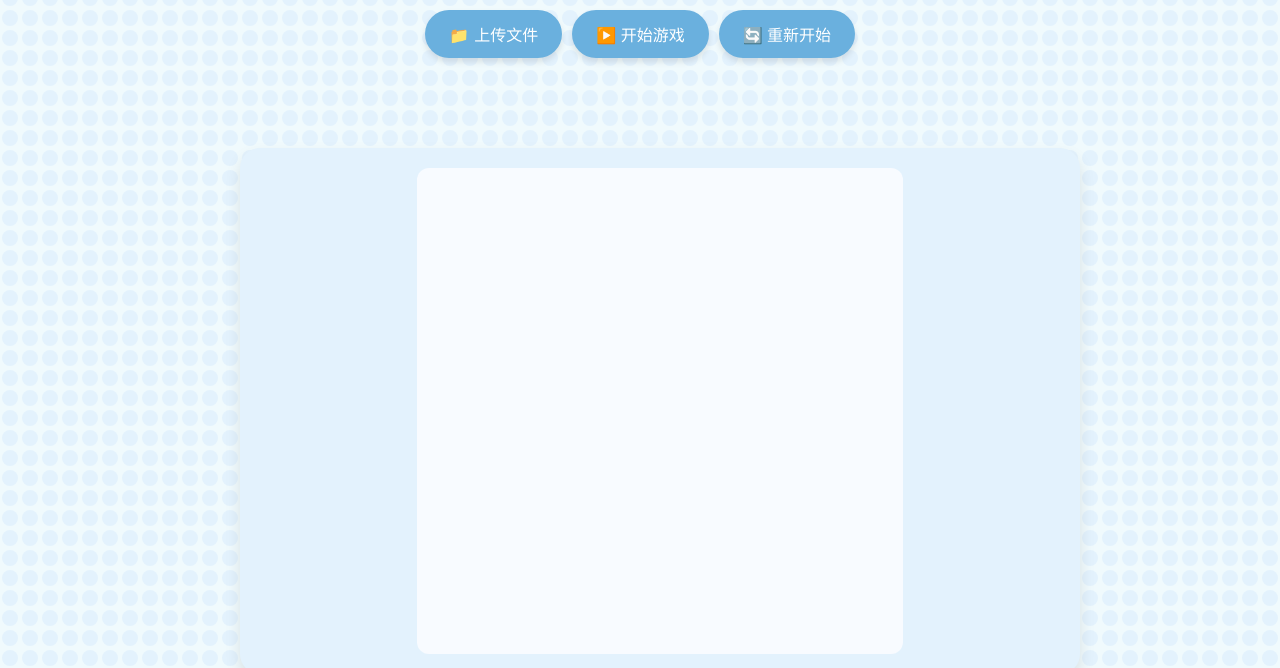
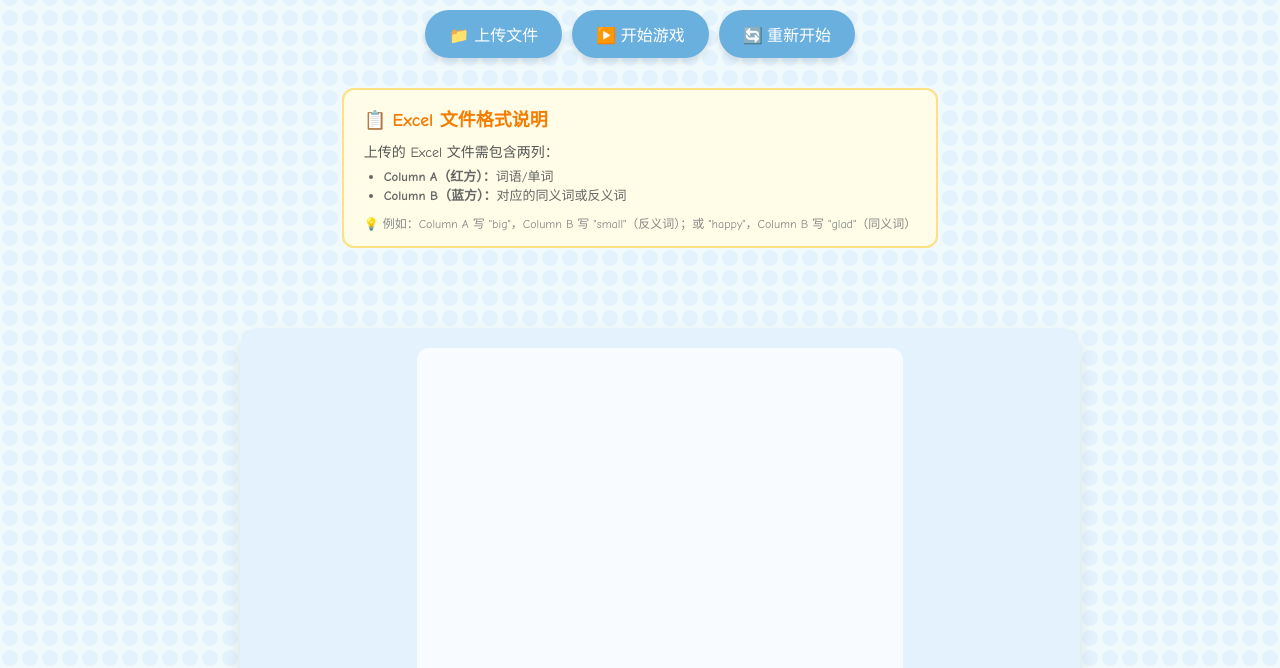
Before and after one commit to Maggieduu/edu-toolbox, a website: page tools/Tool1/index.html in a window 1280 px wide. Shown: the part 132-800 px from the top of the page. Drawn offline with Linux system fonts and the light colour scheme.

Commit message:
Add instruction to the game

```diff
--- a/tools/Tool1/index.html
+++ b/tools/Tool1/index.html
@@ -462,6 +462,18 @@
             <button id="start">▶️ 开始游戏</button>
             <button id="restart">🔄 重新开始</button>
         </div>
+
+        <!-- 游戏说明 -->
+        <div style="background:#fffde7;padding:15px 20px;border-radius:12px;margin:10px auto;max-width:800px;text-align:left;border:2px solid #ffe082;">
+            <h3 style="color:#f57c00;margin:0 0 10px 0;font-size:18px;">📋 Excel 文件格式说明</h3>
+            <p style="color:#555;margin:5px 0;font-size:14px;">上传的 Excel 文件需包含两列：</p>
+            <ul style="color:#666;font-size:13px;margin:5px 0;padding-left:20px;">
+                <li><b>Column A（红方）：</b>词语/单词</li>
+                <li><b>Column B（蓝方）：</b>对应的同义词或反义词</li>
+            </ul>
+            <p style="color:#888;font-size:12px;margin:10px 0 0 0;">💡 例如：Column A 写 "big"，Column B 写 "small"（反义词）；或 "happy"，Column B 写 "glad"（同义词）</p>
+        </div>
+
         <div class="status" id="status"></div>
         <div class="game-area">
             <div class="board-container">
```
